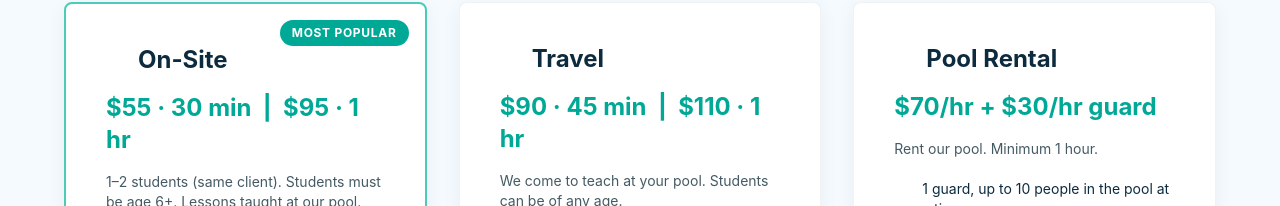
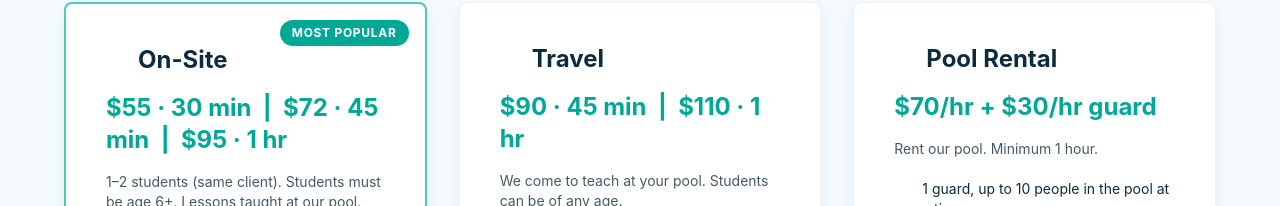
Before and after one commit to sweller226/swim-site, a React (Vite) app in the folder frontend/: page /lessons in a window 1280 px wide. Shown: the part 445-651 px from the top of the page. Built offline with nearby package versions, Linux system fonts and the light colour scheme; some icons are missing; the HTML template or start-up script is replaced by a standard one.

Commit message:
Added extra on-site 45 minute option

```diff
--- a/frontend/src/pages/Lessons.tsx
+++ b/frontend/src/pages/Lessons.tsx
@@ -74,7 +74,7 @@ const LessonTypesSection = () => {
                                 </Typography>
                             </Box>
                             <PriceTag variant="h5">
-                                $55 · 30 min &nbsp;|&nbsp; $95 · 1 hr
+                                $55 · 30 min &nbsp;|&nbsp; $72 · 45 min &nbsp;|&nbsp; $95 · 1 hr
                             </PriceTag>
                             <Typography variant="body2" color="text.secondary" sx={{ mb: 2 }}>
                                 1–2 students (same client). Students must be age 6+. Lessons taught at our pool.
```
